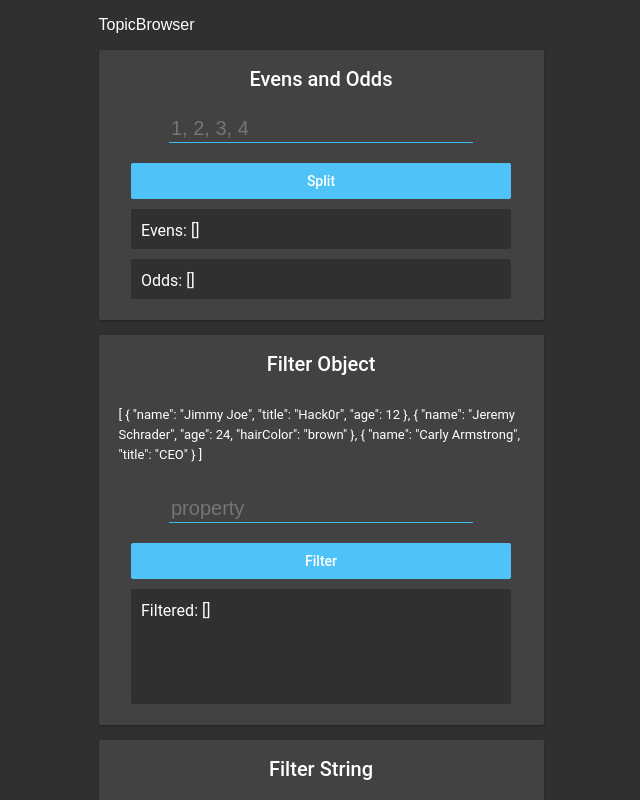
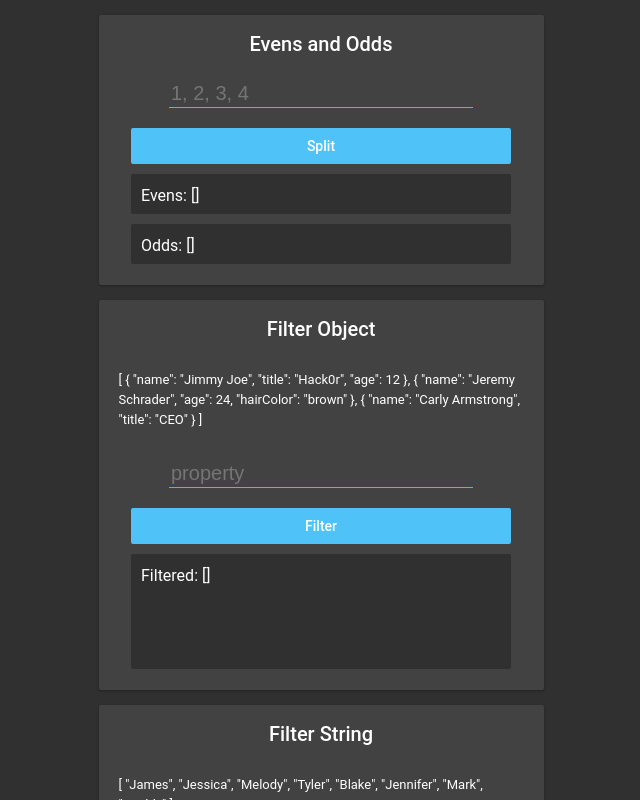
Before and after one commit to sdrew712/react-toy-problems, a React (Create React App) app: page / in a window 1280 px wide. Shown: the top 800 px of the page, without its empty margins (319-959 px from the left). Built offline with nearby package versions, Linux system fonts and the light colour scheme.

Commit message:
move components to TopicBrowser

```diff
--- a/src/App.js
+++ b/src/App.js
@@ -1,20 +1,10 @@
 import React from "react";
 import TopicBrowser from "./components/TopicBrowser/TopicBrowser";
-import EvenAndOdd from "./components/Topics/EvenAndOdd";
-import FilterObject from "./components/Topics/FilterObject";
-import FilterString from "./components/Topics/FilterString";
-import Palindrome from "./components/Topics/Palindrome";
-import Sum from "./components/Topics/Sum";
 
 const App = () => {
   return (
     <div>
       <TopicBrowser />
-      <EvenAndOdd />
-      <FilterObject />
-      <FilterString />
-      <Palindrome />
-      <Sum />
     </div>
   );
 };
--- a/src/components/TopicBrowser/TopicBrowser.js
+++ b/src/components/TopicBrowser/TopicBrowser.js
@@ -1,9 +1,18 @@
 import React from "react";
+import EvenAndOdd from "../Topics/EvenAndOdd";
+import FilterObject from "../Topics/FilterObject";
+import FilterString from "../Topics/FilterString";
+import Palindrome from "../Topics/Palindrome";
+import Sum from "../Topics/Sum";
 
 const TopicBrowser = () => {
   return (
     <div>
-      <p>TopicBrowser</p>
+      <EvenAndOdd />
+      <FilterObject />
+      <FilterString />
+      <Palindrome />
+      <Sum />
     </div>
   );
 };
```
